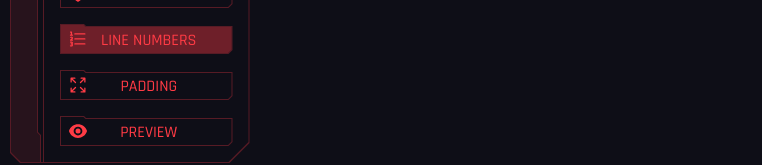
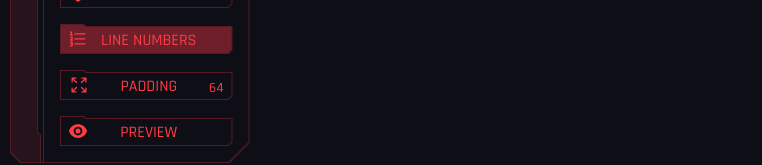
Before and after one commit to MGSimard/mdpvss, a React (Vite) app: page / in a window 1280 px wide. Shown: the part 361-526 px from the top of the page, without its empty margins (0-762 px from the left). Built offline with nearby package versions, Linux system fonts and the light colour scheme.

Commit message:
Padding toggler

```diff
--- /dev/null
+++ b/src/components/TogglePadding.tsx
@@ -0,0 +1,42 @@
+import { useState, useRef, useEffect } from "react";
+import { IconArrowsOut } from "@/components/Icons";
+
+export function TogglePadding() {
+  // Move this stuff into a context later
+  const paddingValues = [16, 32, 64, 128] as const;
+  type PaddingValue = (typeof paddingValues)[number];
+  const [padding, setPadding] = useState<PaddingValue>(64);
+  const [highlight, setHighlight] = useState(false);
+  const timeoutRef = useRef<number | null>(null);
+
+  useEffect(() => {
+    return () => {
+      if (timeoutRef.current) clearTimeout(timeoutRef.current);
+    };
+  }, []);
+
+  const handleClick = () => {
+    const nextPadding = paddingValues[paddingValues.indexOf(padding) + 1] ?? paddingValues[0];
+    setPadding(nextPadding);
+    setHighlight(true);
+    if (timeoutRef.current) clearTimeout(timeoutRef.current);
+    timeoutRef.current = window.setTimeout(() => {
+      setHighlight(false);
+    }, 600);
+  };
+
+  return (
+    <button
+      type="button"
+      className="setting"
+      onClick={handleClick}
+      aria-label={`Change padding (current: ${padding}px)`}>
+      <span>
+        <IconArrowsOut aria-hidden="true" /> PADDING{" "}
+        <span className={`padding-value${highlight ? " highlight" : ""}`} aria-live="polite">
+          {padding}
+        </span>
+      </span>
+    </button>
+  );
+}
--- a/src/components/Toolbar.tsx
+++ b/src/components/Toolbar.tsx
@@ -5,6 +5,7 @@ import { Draggable } from "gsap/Draggable";
 import { Flip } from "gsap/Flip";
 import { InertiaPlugin } from "gsap/InertiaPlugin";
 import { IconArrowsOut, IconBolt, IconEye, IconNumberedLines, IconTransparent } from "@/components/Icons";
+import { TogglePadding } from "./TogglePadding";
 
 gsap.registerPlugin(useGSAP, Draggable, Flip, InertiaPlugin);
 
@@ -35,30 +36,29 @@ export function Toolbar() {
           <ToggleButton
             label="DARK"
             icon={<IconBolt aria-hidden="true" />}
+            aria-label="Toggle dark mode"
             defaultChecked={true}
             onChange={handleChange}
           />
           <ToggleButton
             label="BACKGROUND"
             icon={<IconTransparent aria-hidden="true" />}
+            aria-label="Toggle background transparency"
             defaultChecked={false}
             onChange={handleChange}
           />
           <ToggleButton
             label="LINE NUMBERS"
             icon={<IconNumberedLines aria-hidden="true" />}
+            aria-label="Toggle line numbers"
             defaultChecked={true}
             onChange={handleChange}
           />
-          <ToggleButton
-            label="PADDING"
-            icon={<IconArrowsOut aria-hidden="true" />}
-            defaultChecked={false}
-            onChange={handleChange}
-          />
+          <TogglePadding />
           <ToggleButton
             label="PREVIEW"
             icon={<IconEye aria-hidden="true" />}
+            aria-label="Toggle rendered markdown"
             defaultChecked={false}
             onChange={handleChange}
           />
@@ -68,23 +68,18 @@ export function Toolbar() {
   );
 }
 
-function ToggleButton({
-  label,
-  icon,
-  defaultChecked,
-  onChange,
-}: {
+interface ToggleButtonProps extends React.InputHTMLAttributes<HTMLInputElement> {
   label: string;
   icon: React.ReactNode;
-  defaultChecked: boolean;
-  onChange: () => void;
-}) {
+}
+
+function ToggleButton({ label, icon, ...props }: ToggleButtonProps) {
   return (
-    <label>
+    <label className="setting">
       <span>
         {icon} {label}
       </span>
-      <input type="checkbox" defaultChecked={defaultChecked} onChange={onChange} />
+      <input type="checkbox" {...props} />
     </label>
   );
 }
--- a/src/styles/global.css
+++ b/src/styles/global.css
@@ -62,6 +62,9 @@ main {
 }
 /**/
 /* NORMALIZE*/
+button {
+  all: unset;
+}
 h1,
 h2,
 h3,
@@ -171,7 +174,7 @@ img {
   padding: 1.6rem;
   border-left: 1px solid var(--clrEleBorderIdle);
 }
-#toolbar label {
+.setting {
   position: relative;
   padding: 1px;
   font-weight: 500;
@@ -191,15 +194,16 @@ img {
     0 100%
   );
 }
-#toolbar label:hover,
-#toolbar label:has(input[type="checkbox"]:focus-visible) {
+.setting:hover,
+.setting:has(input[type="checkbox"]:focus-visible),
+button.setting:focus-visible {
   background: var(--clrEleBorderHover);
 }
-#toolbar label:active,
-#toolbar label:has(input[type="checkbox"]:active) {
+.setting:active,
+.setting:has(input[type="checkbox"]:active) {
   color: var(--clrBg);
 }
-#toolbar label span {
+.setting > span {
   display: block;
   padding: 0.8rem 3.5rem 0.4rem 4rem;
   background: var(--clrBg);
@@ -213,29 +217,47 @@ img {
     0 100%
   );
 }
-#toolbar label span::before {
+button.setting > span {
+  position: relative;
+}
+button.setting .padding-value {
+  position: absolute;
+  bottom: 0.4rem;
+  right: 0.8rem;
+  font-size: 1.4rem;
+  color: var(--clrPrimary);
+  transition: color 0.2s ease-in-out;
+}
+.setting .padding-value.highlight {
+  color: var(--clrSecondary);
+  transition: none;
+}
+.setting > span::before {
   content: "";
   position: absolute;
   inset: 0;
   pointer-events: none;
   z-index: -1;
 }
-#toolbar label:hover span::before,
-#toolbar label:has(input[type="checkbox"]:focus-visible) span::before {
+.setting:hover > span::before,
+.setting:has(input[type="checkbox"]:focus-visible) > span::before,
+button.setting:focus-visible > span::before {
   content: "";
   position: absolute;
   inset: 0;
   background: var(--clrEleOverlayHover);
   z-index: -1;
 }
-#toolbar label:has(input[type="checkbox"]:checked) span::before {
+.setting:has(input[type="checkbox"]:checked) > span::before,
+button.setting:checked > span::before {
   background: var(--clrEleOverlayEnabled);
 }
-#toolbar label:active span::before,
-#toolbar label:has(input[type="checkbox"]:active) span::before {
+.setting:active > span::before,
+.setting:has(input[type="checkbox"]:active) > span::before,
+button.setting:active > span::before {
   background: var(--clrEleOverlayClicked);
 }
-#toolbar label svg {
+.setting svg {
   position: absolute;
   top: 50%;
   left: 0.8rem;
@@ -243,7 +265,7 @@ img {
   width: 2rem;
   transform: translateY(-50%);
 }
-#toolbar input[type="checkbox"] {
+.setting input[type="checkbox"] {
   position: absolute;
   opacity: 0;
   width: 1px;
```
